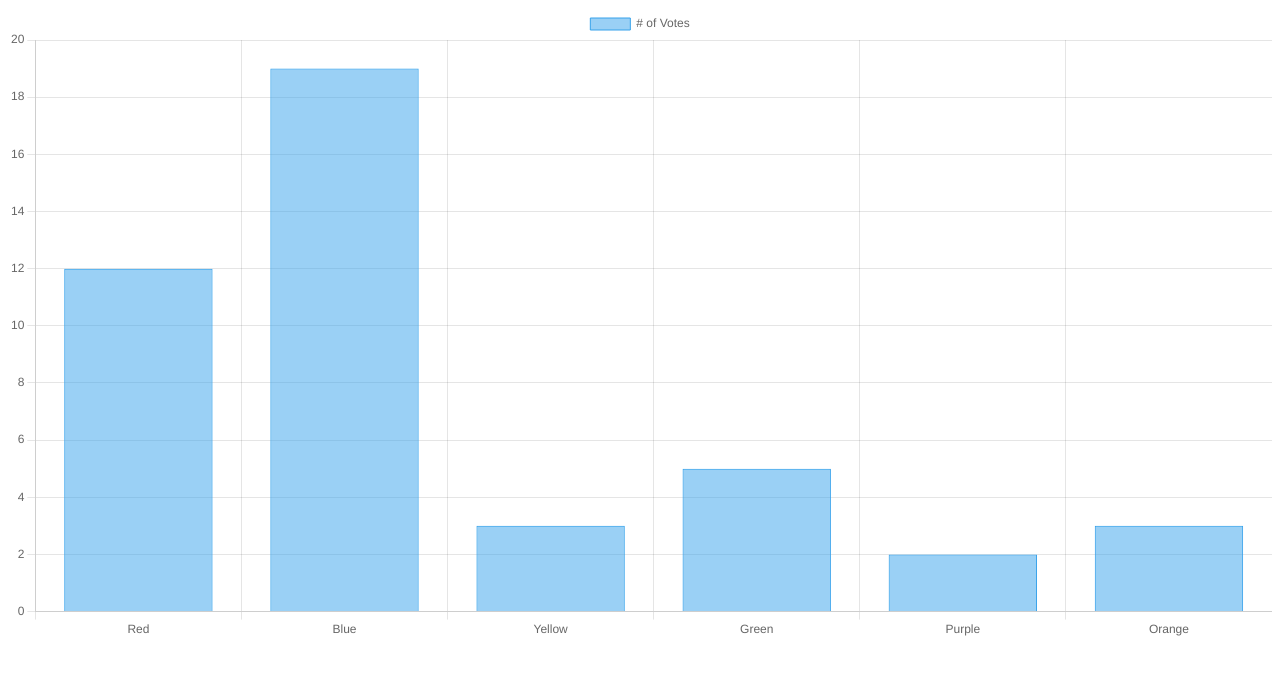
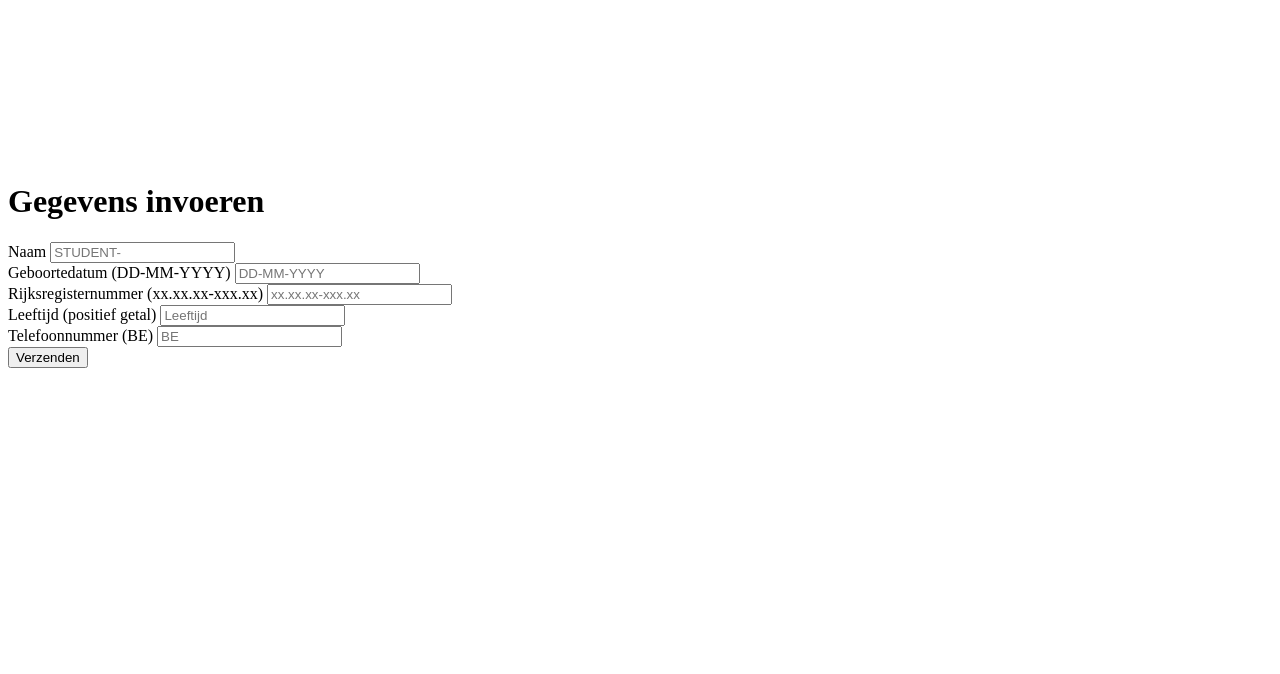
Before and after one commit to Tengen777/W7-web-advanced-, a website built with webpack: page webpack-demo/index.html in a window 1280 px wide. Built offline with nearby package versions, Linux system fonts and the light colour scheme.

Commit message:
Update index.html
verschillende divs voor oef 1
- factuurnummer
-telefoon
-etc...

```diff
--- a/webpack-demo/index.html
+++ b/webpack-demo/index.html
@@ -11,29 +11,34 @@
       </div>
 
       <script src="https://cdn.jsdelivr.net/npm/chart.js"></script>
+      <div class="container">
+        <h1>Gegevens invoeren</h1>
+        <form id="userDataForm">
+          <div class="form-group">
+            <label for="name">Naam</label>
+            <input type="text" class="form-control" id="name" placeholder="STUDENT-" required>
+          </div>
+          <div class="form-group">
+            <label for="birthdate">Geboortedatum (DD-MM-YYYY)</label>
+            <input type="text" class="form-control" id="birthdate" placeholder="DD-MM-YYYY" required>
+          </div>
+          <div class="form-group">
+            <label for="ssn">Rijksregisternummer (xx.xx.xx-xxx.xx)</label>
+            <input type="text" class="form-control" id="ssn" placeholder="xx.xx.xx-xxx.xx" required>
+          </div>
+          <div class="form-group">
+            <label for="age">Leeftijd (positief getal)</label>
+            <input type="number" class="form-control" id="age" placeholder="Leeftijd" min="0" required>
+          </div>
+          <div class="form-group">
+            <label for="phone">Telefoonnummer (BE)</label>
+            <input type="text" class="form-control" id="phone" placeholder="BE" required>
+          </div>
+          <button type="submit" class="btn btn-primary">Verzenden</button>
+        </form>
+      </div>
 
-      <script>
-        const ctx = document.getElementById('myChart');
-
-        new Chart(ctx, {
-          type: 'bar',
-          data: {
-            labels: ['Red', 'Blue', 'Yellow', 'Green', 'Purple', 'Orange'],
-            datasets: [{
-              label: '# of Votes',
-              data: [12, 19, 3, 5, 2, 3],
-              borderWidth: 1
-            }]
-          },
-          options: {
-            scales: {
-              y: {
-                beginAtZero: true
-              }
-            }
-          }
-        });
-      </script>
+      <script src="https://cdnjs.cloudflare.com/ajax/libs/cleave.js/1.6.0/cleave.min.js"></script>
 
 
 
```
